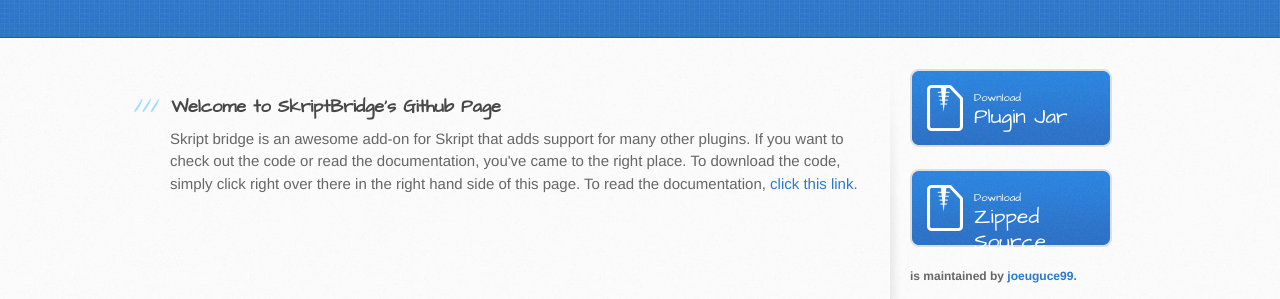
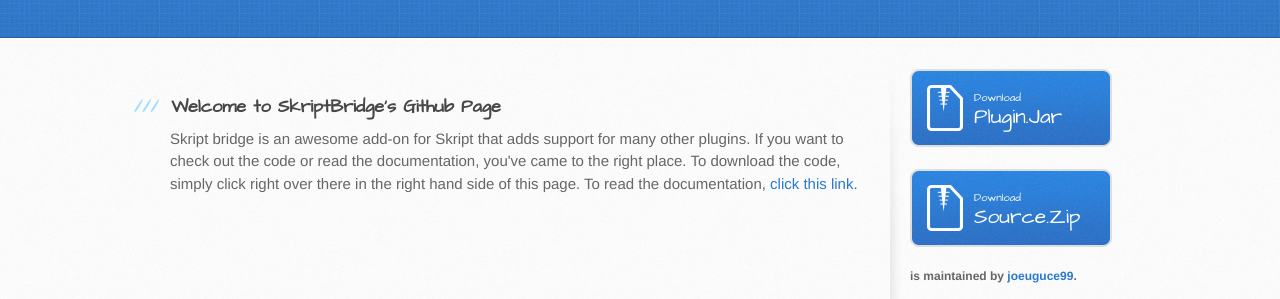
Before and after one commit to joeuguce99/SkriptBridge, a plain HTML site: page index.html in a window 1280 px wide. Shown: the part 197-496 px from the top of the page. Drawn offline with Linux system fonts and the light colour scheme.

Commit message:
Update index.html

```diff
--- a/index.html
+++ b/index.html
@@ -37,11 +37,11 @@
         <aside id="sidebar">
           <a href="https://github.com/joeuguce99/SkriptBridge/releases" class="button">
             <small>Download</small>
-            Plugin Jar
+            Plugin.Jar
           </a>
           <a href="https://github.com/joeuguce99/SkriptBridge/zipball/master" class="button">
             <small>Download</small>
-            Zipped Source
+            Source.Zip
           </a>
 
           <p class="repo-owner"><a href="https://github.com/joeuguce99/SkriptBridge"></a> is maintained by <a href="https://github.com/joeuguce99">joeuguce99</a>.</p>
```
